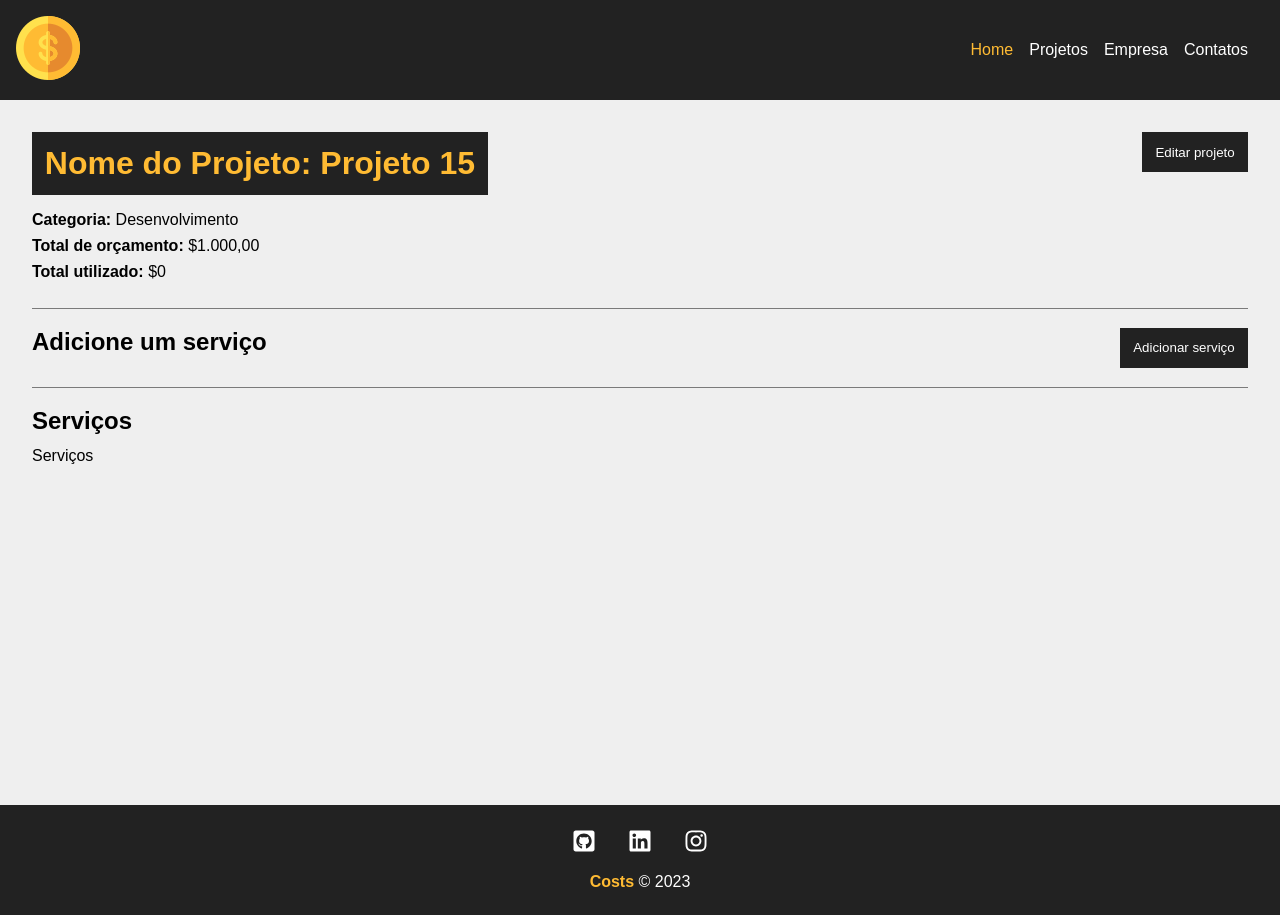
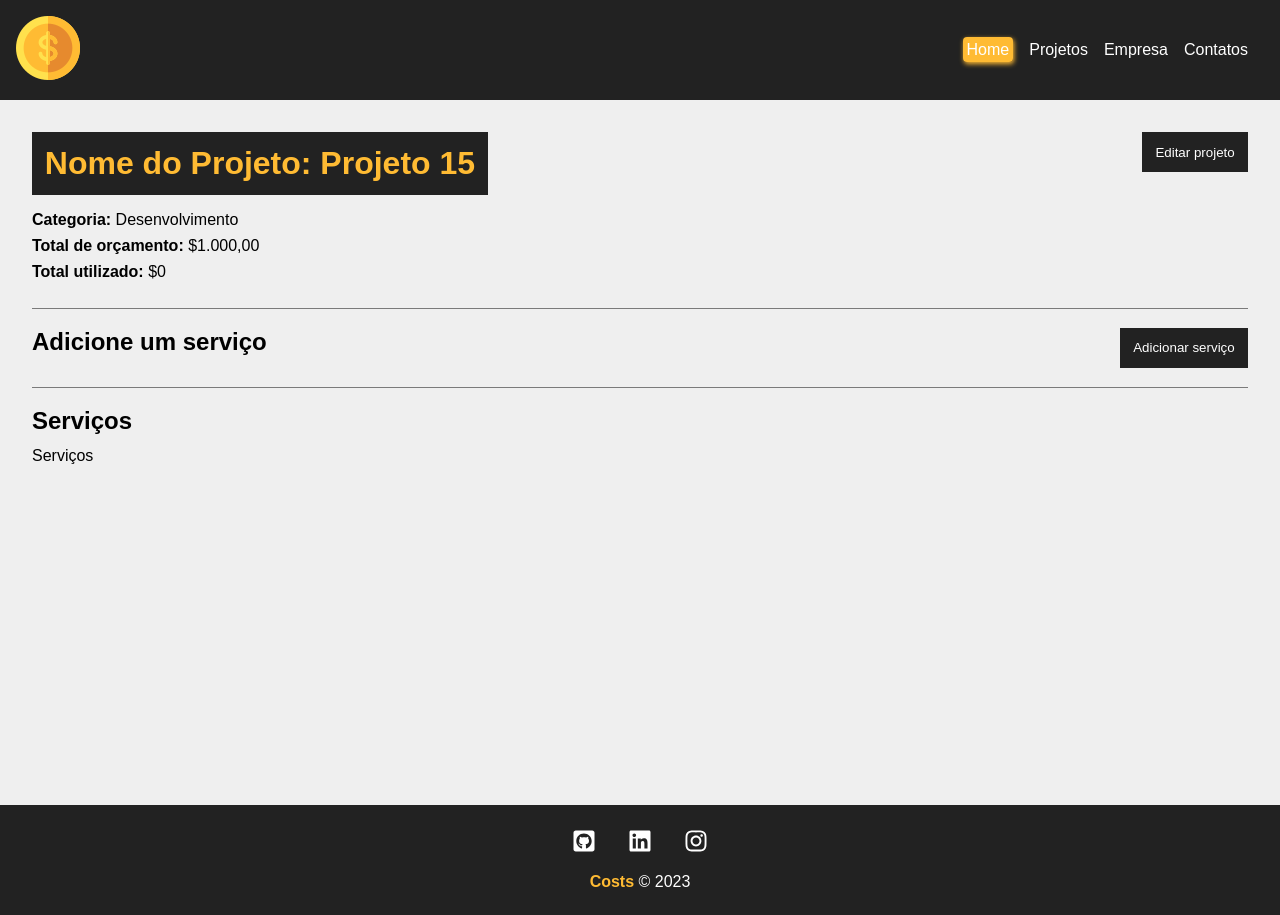
Before and after one commit to Adoniasfalcao/Costs, a React (Create React App) app: page /project/1 in a window 1280 px wide. In both pictures the pointer is over the link "Home". Built offline with nearby package versions, Linux system fonts and the light colour scheme; data requests are answered from the project's data file.

Commit message:
style button 2.0

```diff
--- a/src/components/layout/layout styles/Navbar.module.css
+++ b/src/components/layout/layout styles/Navbar.module.css
@@ -14,15 +14,22 @@
 
 .item {
     margin-right: 1rem;
+
+
 }
 
 .item a {
     color: #FFF;
     text-decoration: none;
+
 }
 
 .item a:hover {
-    color: #FFBB33;
+    background-color: #FFBB33;
+    box-shadow: 1px 2px 5px #FFBB33;
+    border-radius: 4px;
+    padding: 4px;
+
 }
 
 .Imagem:hover {
```
